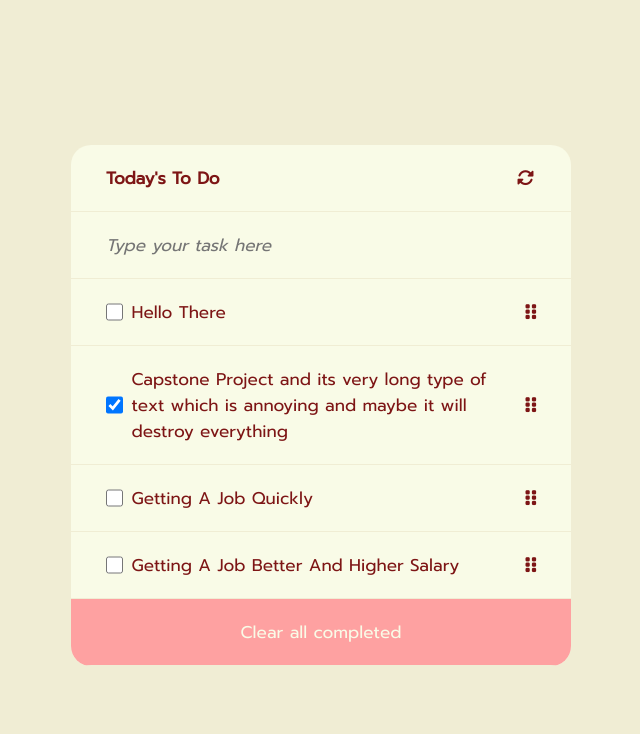
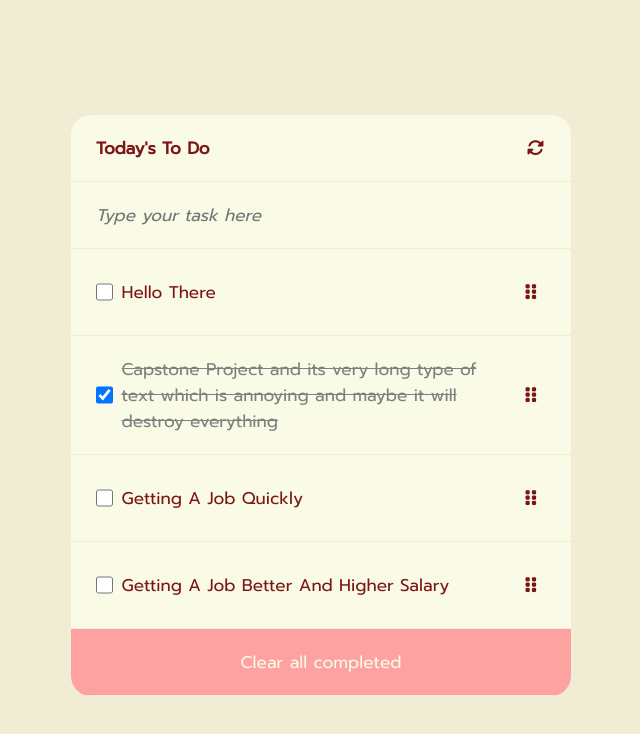
Before and after one commit to ichsansandy/webpack-todo-list-microverse, a website built with webpack: page src/index.html in a window 1280 px wide. Shown: the whole page, without its empty margins (319-959 px from the left). Built offline with nearby package versions, Linux system fonts and the light colour scheme.

Commit message:
Allow grabbing only above the symbol and add styling when task is checked

```diff
--- a/src/modules/loadTodoListCard.js
+++ b/src/modules/loadTodoListCard.js
@@ -4,9 +4,9 @@ import reorder from './reorderArrayBasedOnIndex.js';
 
 export default function loadTodoListCard(arrayTodoList) {
   function loopTodoElement(item) {
-    return `<li id="${item.index}" class="wrapper task-item" draggable="true">
-                <span class="list"><input class="checkbox" type="checkbox" data-id="${item.index}" ${item.completed === false ? '' : 'checked'} />${item.description}</span>
-                <span><i class="icon fas fa-grip-vertical"></i></span>
+    return `<li id="${item.index}" class="wrapper task-item" >
+                <span class="list ${item.completed === false ? '' : 'checked'}"><input class="checkbox" type="checkbox" data-id="${item.index}" ${item.completed === false ? '' : 'checked'} />${item.description}</span>
+                <span class="grab" draggable="true"><i class="icon fas fa-grip-vertical"></i></span>
             </li>`;
   }
 
@@ -55,6 +55,7 @@ export default function loadTodoListCard(arrayTodoList) {
       const id = Number(box.getAttribute('data-id'));
       updateCompleted(id, arrayTodoList);
       savingData(arrayTodoList);
+      loadTodoListCard(arrayTodoList);
     });
   });
 }
--- a/src/style.css
+++ b/src/style.css
@@ -34,7 +34,7 @@ body {
   align-items: center;
   justify-content: space-between;
   font-size: 17px;
-  padding: 20px 35px;
+  padding: 20px 25px;
   width: 100%;
   max-width: 500px;
   box-sizing: border-box;
@@ -64,8 +64,9 @@ body {
   margin-right: 12px;
 }
 
-.task-item {
+.grab {
   cursor: grab;
+  padding: 10px;
 }
 
 #task-input {
@@ -85,3 +86,8 @@ body {
   opacity: 0.5;
   cursor: grabbing;
 }
+
+.checked {
+  text-decoration: line-through;
+  color: gray;
+}
```
